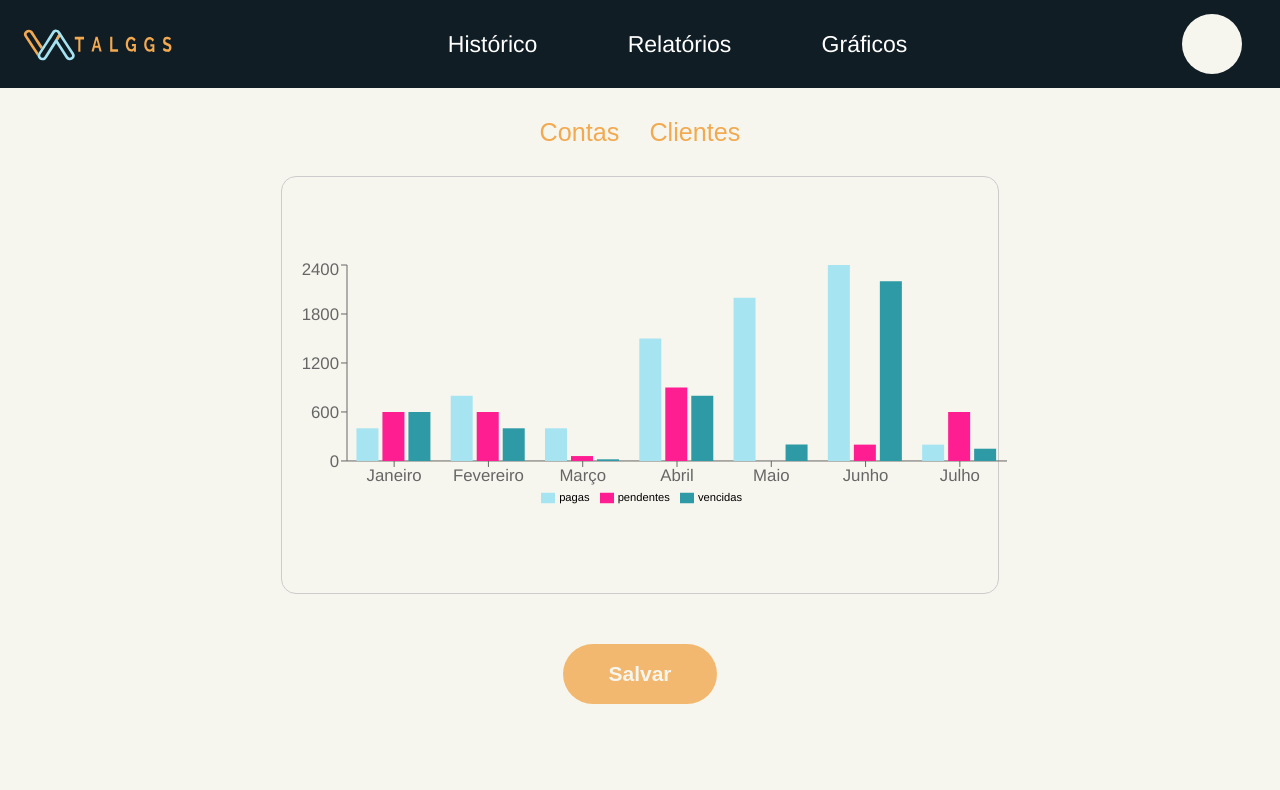
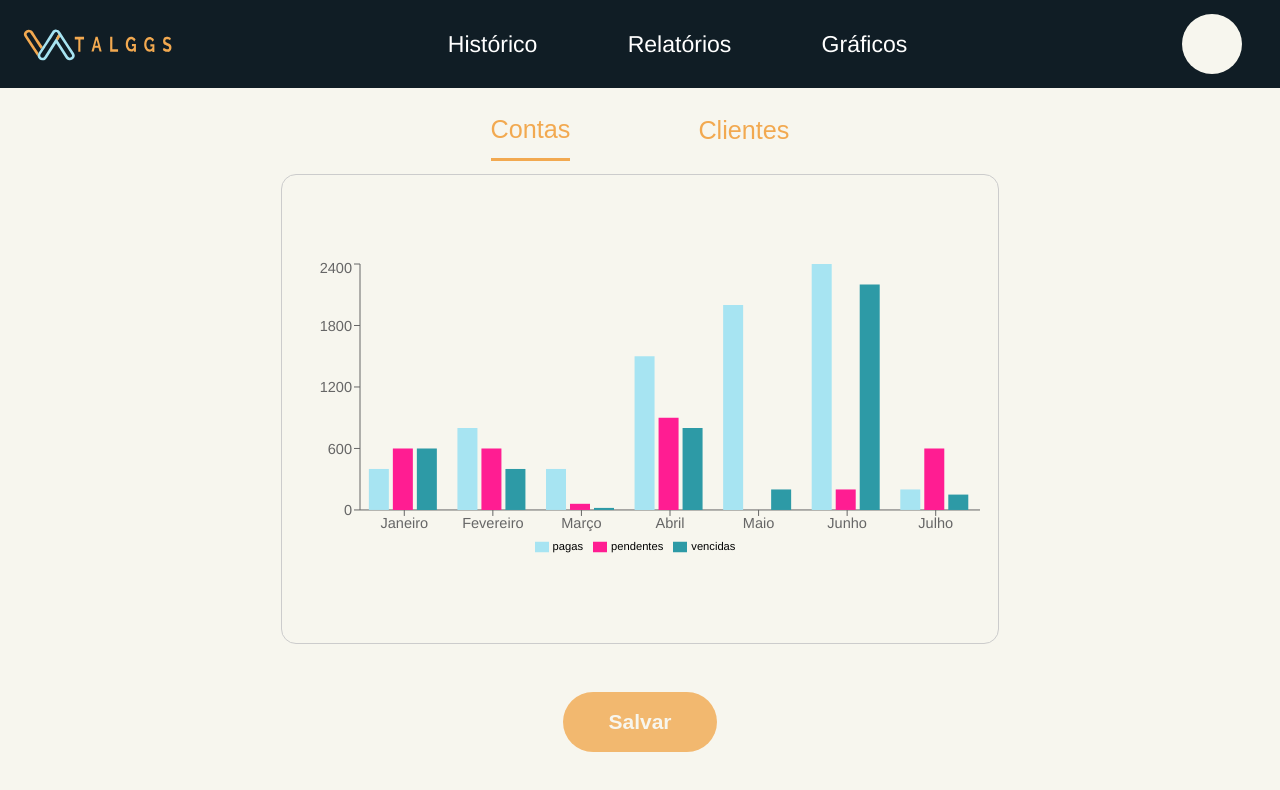
Before and after one commit to matheus-three/talggs-web, a React (Create React App) app: page /createGraphics in a window 1280 px wide. Shown: the top 790 px of the page. Built offline with nearby package versions, Linux system fonts and the light colour scheme.

Commit message:
ajuste no grafico 1 e adicionado modo ativado em Contas e Clientes

```diff
--- a/src/Components/Assets/styled-components/StylesCreateGraphics.jsx
+++ b/src/Components/Assets/styled-components/StylesCreateGraphics.jsx
@@ -11,34 +11,39 @@ export const PositionStyle = styled.div`
 export const ButtonsTopStyle = styled.div`
 	display: flex;
 	justify-content: center;
-	align-items: center;
-	align-self: flex-start;
 	width: 100vw;
 	height: 11vh;
 
 	button {
 		background-color: transparent;
 		border: none;
-		margin: 15px;
+		margin-left: 5%;
+		margin-right: 5%;
+		margin-bottom: 1%;
+		margin-top: 1%;
 		font-size: 1.8em;
 		color: #F2A950;
 		cursor: pointer;
 		transition: all 0.2s ease-out;
+		outline: 0;
 
 		:hover {
 			opacity: 0.6;
 			border-bottom: 3px solid #F2A950;
 		}
+	}
 
-		:focus, :active {
-			outline: 0;
-			border-bottom: 3px solid #F2A950;
-		}
+	.activeBtn {
+		border-bottom: 3px solid #F2A950;
 	}
 
 	@media only screen and (max-width: 1200px) {
 		button {
 			width: auto;
+			margin-left: 5%;
+			margin-right: 5%;
+			margin-bottom: 4%;
+			margin-top: 5%;
 		}
 	}
 
@@ -47,11 +52,12 @@ export const ButtonsTopStyle = styled.div`
 export const GraphicsStyle = styled.div`
 	display: flex;
 	align-items: center;
-	height: 52vh;
+	height: 60vh;
 	width: 56vw;
 	border: 1px solid #CCC;
 	border-radius: 15px;
 	font-size: .8em;
+	place-content: center;
 
 	@media only screen and (max-width: 1200px) {
 		width: 75vw;
--- a/src/Components/Pages/CreateGraphics/index.tsx
+++ b/src/Components/Pages/CreateGraphics/index.tsx
@@ -9,6 +9,7 @@ import FormControl from '@material-ui/core/FormControl';
 import FormLabel from '@material-ui/core/FormLabel';
 import { renderActiveShape } from './activeShapeGraphic'
 
+
 //https://recharts.org/en-US/examples/CustomActiveShapePieChart
 //json-server --watch public/data/db.json
 
@@ -19,7 +20,17 @@ function CreateGraphics () {
 
 	function handleClick(e){
 		setgraphic(e.target.id);
+
+		if (document.getElementById("1").classList.contains('activeBtn')) {
+			document.getElementById("1").classList.remove('activeBtn')
+			document.getElementById("2").classList.add('activeBtn')
+		} else {
+			document.getElementById("1").classList.add('activeBtn')
+			document.getElementById("2").classList.remove('activeBtn')
+		}
 	}
+
+
 
 	console.log(graphic)
 
@@ -137,12 +148,12 @@ function CreateGraphics () {
       <div>
           <PositionStyle>
         		<ButtonsTopStyle>
-					<button id = "1" onClick = {handleClick}>Contas</button>
-					<button id = "2" onClick = {handleClick}>Clientes</button>
+					<button id="1" className="activeBtn" onClick={handleClick}>Contas</button>
+					<button id="2" onClick={handleClick}>Clientes</button>
 				</ButtonsTopStyle>
 				<GraphicsStyle>
-					{graphic === "1"?
-					<BarChart width={730} height={250} fontSize={"1.5em"} data={data}>
+					{graphic === "1" &&
+					<BarChart className="BarChart" width={690} height={300} fontSize={"1.3em"} data={data}>
 						<XAxis dataKey="name"  />
 						<YAxis />
 						<Tooltip />
@@ -150,11 +161,11 @@ function CreateGraphics () {
 						<Bar dataKey="pagas" fill="#A7E4F2" />
 						<Bar dataKey="pendentes" fill="#ff1d92" />
 						<Bar dataKey="vencidas" fill="#2D9AA6" />
-					</BarChart>: undefined
+					</BarChart>
 					}
 
 
-					{graphic === "2" && value === "idade"?
+					{graphic === "2" && value === "idade" &&
 					<PieChart width={600} height={400}>
 					<Pie
 					  activeIndex={state}
@@ -169,10 +180,9 @@ function CreateGraphics () {
 					  onMouseEnter={onPieEnter}
 					/>
 					</PieChart>
-					:undefined
 					}
 
-					{graphic === "2" && value === "localidade"? //pie 1 = meio, pie 2 = fora
+					{graphic === "2" && value === "localidade" && //pie 1 = meio, pie 2 = fora
 					<PieChart width={600} height={400}>
 					<Pie
 						activeIndex={state}
@@ -187,10 +197,9 @@ function CreateGraphics () {
 						onMouseEnter={onPieEnter}
 					/>
 					</PieChart>
-					:undefined
 					}
 
-					{graphic === "2" && value === "sexo"?
+					{graphic === "2" && value === "sexo" &&
 					<PieChart width={600} height={400}>
 					<Pie
 						activeIndex={state}
@@ -205,12 +214,11 @@ function CreateGraphics () {
 						onMouseEnter={onPieEnter}
 					/>
 					</PieChart>
-					:undefined
 					}
 				</GraphicsStyle>
 
 				<BottomPositionStyle>
-				{graphic === "2"?
+				{graphic === "2" &&
 					<CheckBoxStyle>
 						<FormControl component="fieldset">
 						<FormLabel component="legend">Filtro</FormLabel>
@@ -221,7 +229,6 @@ function CreateGraphics () {
 						</RadioGroup>
 						</FormControl>
 					</CheckBoxStyle>
-				:undefined
 				}
 					<ButtonStyle>
 						<button>Salvar</button>
```
